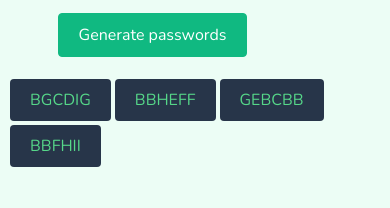
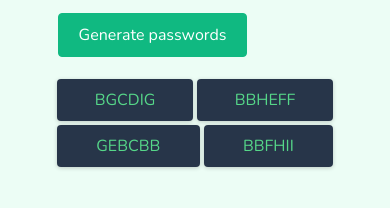
Before and after one commit to Petrasoderstrom1612/Password-generator, a plain HTML site: page index.html in a window 390 px wide. Both pictures are taken after a click on the button "Generate passwords". Shown: the part 216-424 px from the top of the page. Drawn offline with nearby package versions, Linux system fonts and the light colour scheme.

Commit message:
All responsive and pretty now

```diff
--- a/index.css
+++ b/index.css
@@ -112,7 +112,9 @@ body.dark-theme .toggle-switch::before {
     margin-top:20px;
     display: flex;
     flex-wrap: wrap;
-
+    display: flex;
+    flex-wrap: wrap;
+    width: 280px;
 }
 
 .password{
@@ -122,4 +124,7 @@ body.dark-theme .toggle-switch::before {
     font-size: 16px;
     border-radius: 4px;
     margin:2px;
+    flex-grow: 1;
+    text-align: center;
+    box-shadow: 0px 1px 4px rgba(0, 0, 0, 0.2)
 }
```
